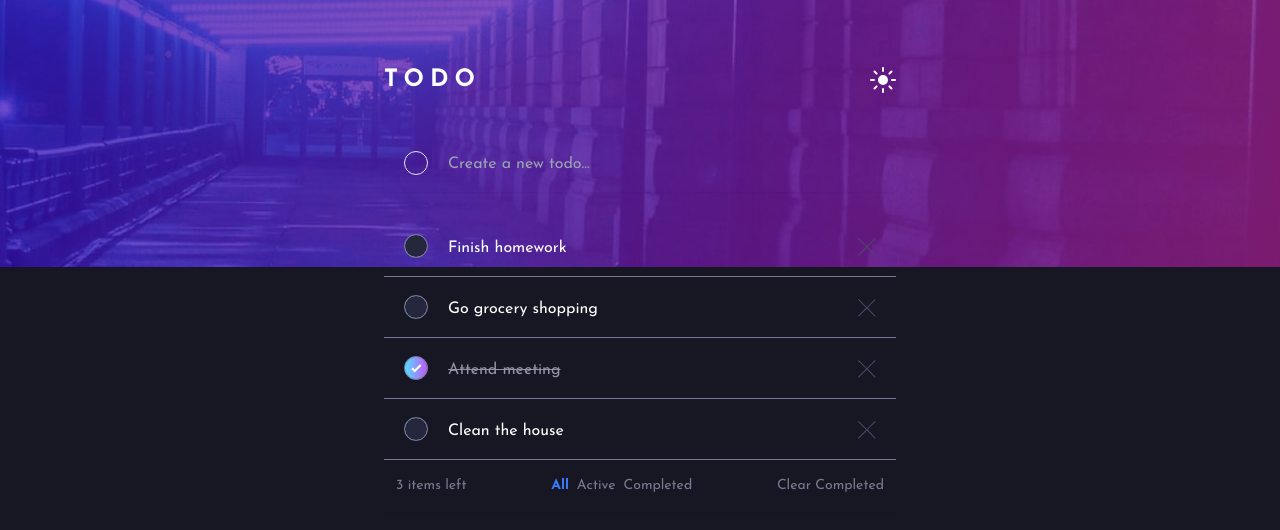
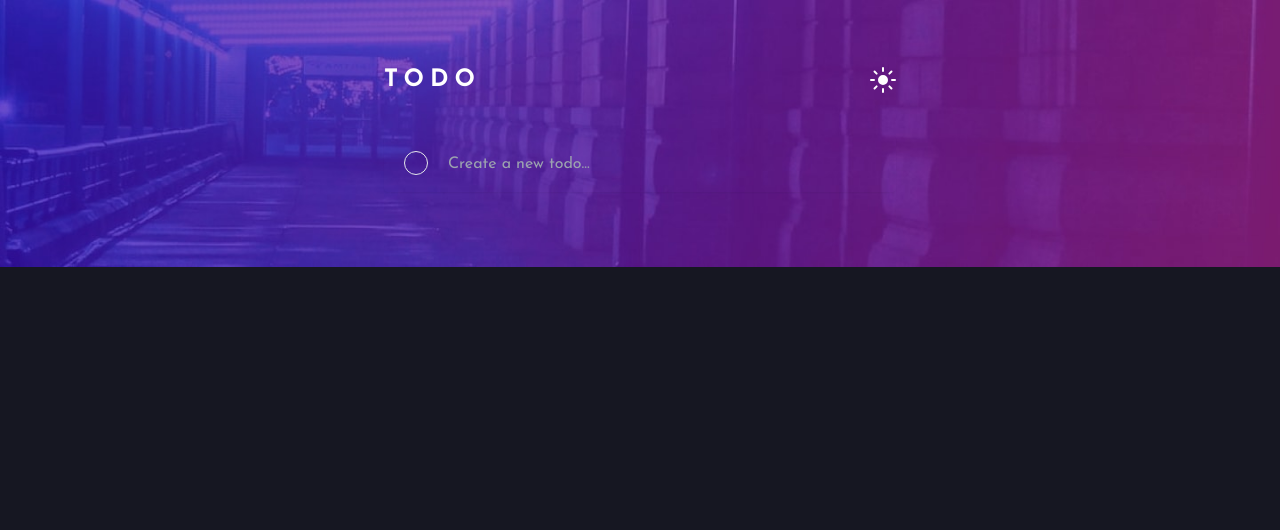
Before and after one commit to Nnadivictory25/todo-app, a React (Vite) app: page / in a window 1280 px wide. Shown: the top 530 px of the page. Built offline with nearby package versions, Linux system fonts and the light colour scheme.

Commit message:
I think Im done, implemented Todo Adding functionality and making the lastest todo appear ontop

```diff
--- a/src/App.scss
+++ b/src/App.scss
@@ -1,5 +1,6 @@
 :root {
   --chkBgColor: white;
+  --vh: 1vh;
 }
 
 .body {
@@ -7,7 +8,9 @@
   background-size: 100% auto;
   background-repeat: no-repeat;
   background-position: top center;
-  height: 100vh;
+  min-height: 100vh;
+  height: auto;
+  height: calc(var(--vh) * 100)
 }
 
 // Breakpoints
--- a/src/App.tsx
+++ b/src/App.tsx
@@ -19,29 +19,7 @@ function App() {
 	const [theme, setTheme] = useState('dark');
 	const isWideScreen = useWindowWide(480);
 	const [currentFilter, setCurrentFilter] = useState('all')
-	const [todos, setTodos] = useState<Todo[]>([
-		{
-			id: 1,
-			todo: "Finish homework",
-			isCompleted: false,
-		  },
-		  {
-			id: 2,
-			todo: "Go grocery shopping",
-			isCompleted: false,
-		  },
-		  {
-			id: 3,
-			todo: "Attend meeting",
-			isCompleted: true,
-		  },
-		  {
-			id: 4,
-			todo: "Clean the house",
-			isCompleted: false,
-		  },
-	])
-
+	const [todos, setTodos] = useState<Todo[]>([])
 
 
 	const count = todos.filter(todo => todo.isCompleted === false).length
@@ -49,7 +27,16 @@ function App() {
 	useEffect(() => {
 		const lsTheme = localStorage.getItem('theme') || 'dark';
 		setTheme(lsTheme);
-	}, []);
+
+		const data = localStorage.getItem('todos')
+		const storedTodos: Todo[] = data ? JSON.parse(data) : []
+		console.log(storedTodos)
+		storedTodos.length > 0 && setTodos(storedTodos)
+	}, [])
+
+	useEffect(() => {
+		localStorage.setItem('todos', JSON.stringify(todos))
+	},[todos])
 
 
 	const toggleTheme = () => {
@@ -74,11 +61,20 @@ function App() {
 	};
 
 	const addTodo = (todo: string) => {
-		console.log(todo);
+		const todoToAdd: Todo = { id: Date.now(), todo: todo, isCompleted: false }
+		setTodos([todoToAdd, ...todos])
 	};
 
 	const handleToggle = (id: number, isCompleted: boolean) => {
 		setTodos(todos.map(todo => todo.id == id ? {...todo, isCompleted: isCompleted} : todo))
+	}
+
+	const handleDelete = (id: number) => {
+		setTodos(todos.filter(todo => todo.id !== id))
+	}
+
+	const clearCompleted = () => {
+		setTodos(todos.filter(todo => todo.isCompleted !== true))
 	}
 
 	return (
@@ -112,8 +108,8 @@ function App() {
 					todos={todos}
 					currentFilter={currentFilter}
 					onFilter={(filter) => setCurrentFilter(filter)}
-					onClear={() => console.log('clear completed')}
-					onRemoveTodo={(id) => console.log('remove completed ' + id)}
+					onClear={() => clearCompleted()}
+					onRemoveTodo={(id) => handleDelete(id)}
 					onToggleTodo={(id, isCompleted) => handleToggle(id, isCompleted)}
 				/>
 			</TodoContainer>
--- a/src/components/TodoList.tsx
+++ b/src/components/TodoList.tsx
@@ -41,6 +41,7 @@ const TodoList = ({
 		);
 	}, [theme]);
 
+
 	const hoverClass = `${
 		theme == 'dark' ? 'hover:text-lightGray' : 'hover:text-vDarkGreyBlue'
 	}`;
@@ -51,6 +52,7 @@ const TodoList = ({
 		onToggleTodo(id, todoCompleted);
 	};
 
+	if (todos.length == 0) return <p></p>;
 	return (
 		<>
 			<div
```
